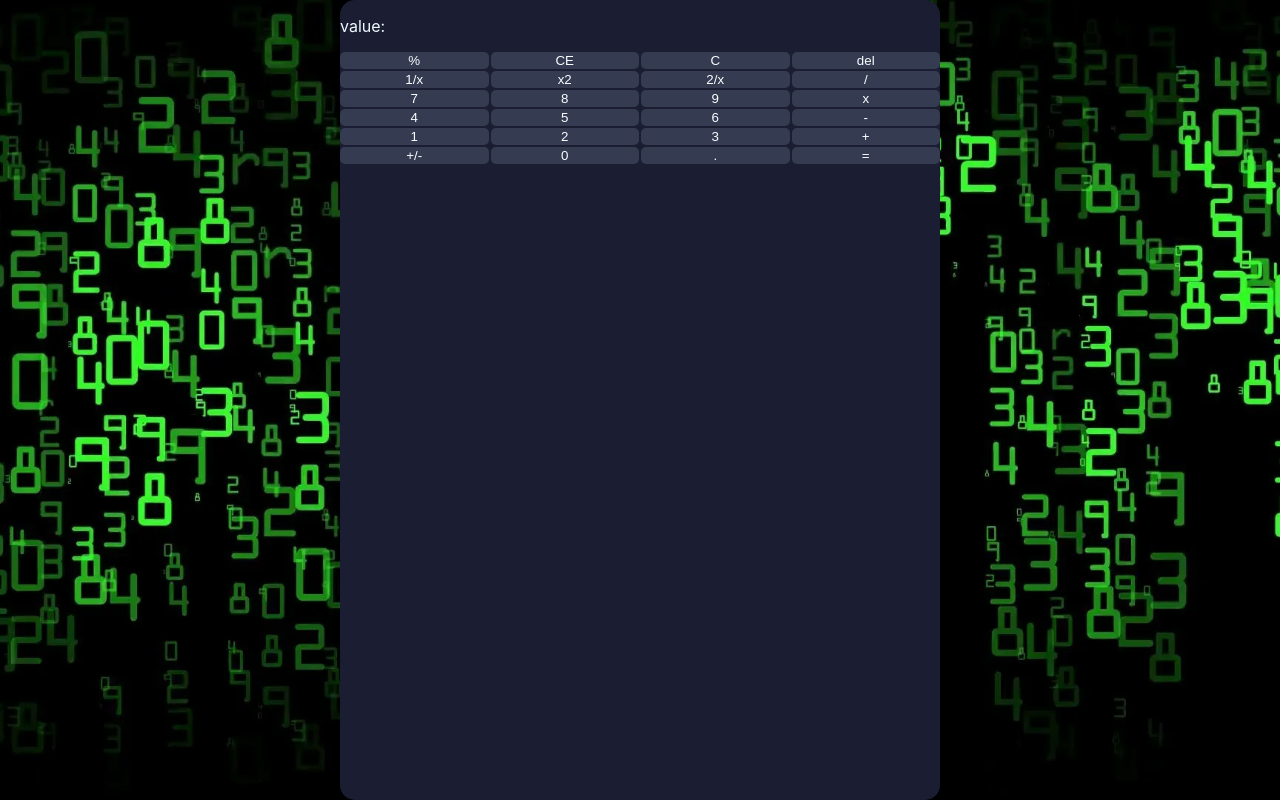
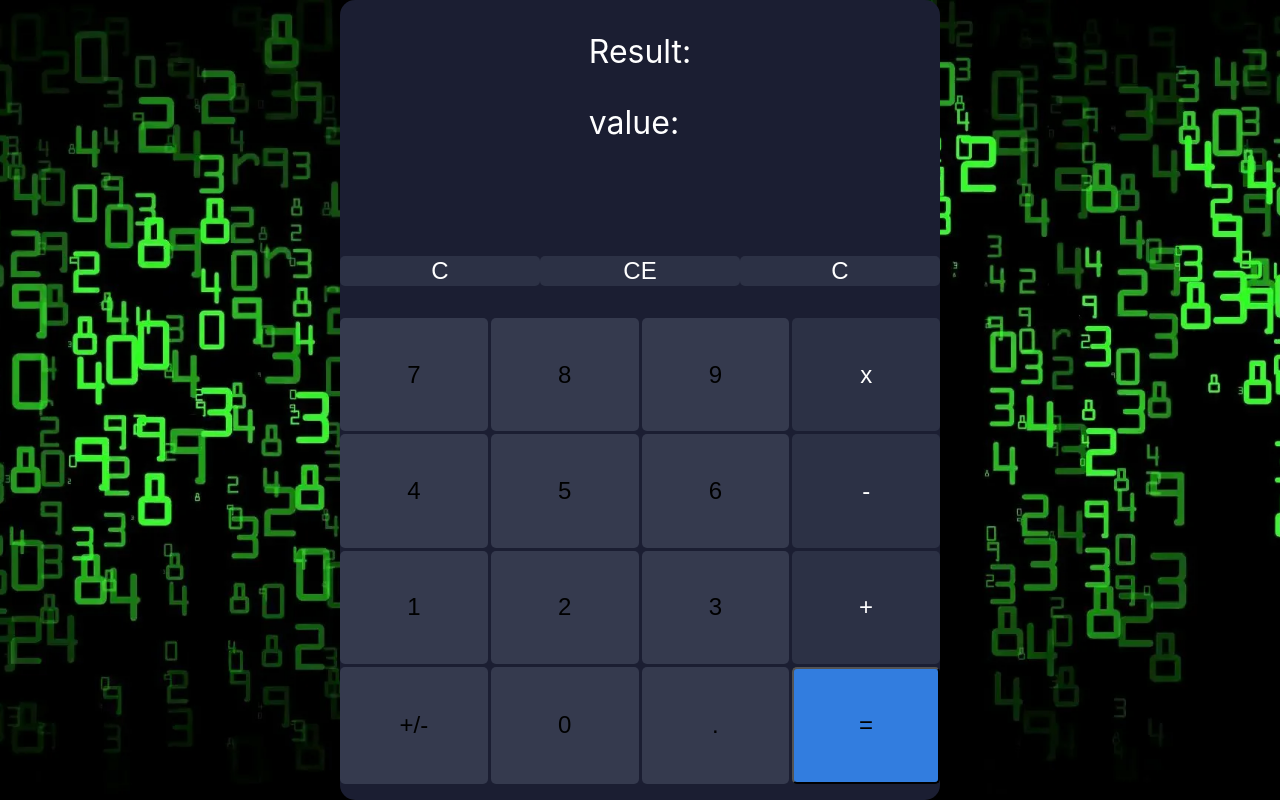
Before and after one commit to arazshikhli/calculator_app, a React (Create React App) app: page / in a window 1280 px wide. Built offline with nearby package versions, Linux system fonts and the light colour scheme.

Commit message:
fix(1/2 changed buttons styles)

```diff
--- a/src/App.js
+++ b/src/App.js
@@ -1,17 +1,11 @@
 
-import './App.css';
-import { Buttons } from './components/Buttons/Buttons';
-import DataProvider from './components/Context/DataContext';
-import { Display } from './components/Display/Display';
+import { Layout } from './components/Layout/Layout';
 
 function App() {
   return (
-    <DataProvider>
-          <div className='content'>
-        <Display/>
-        <Buttons/>
-    </div>
-    </DataProvider>
+<>
+<Layout/>
+</>
 
   );
 }
--- a/src/components/Buttons/ButtonItem.jsx
+++ /dev/null
@@ -1,5 +0,0 @@
-export const ButtonItem=()=>{
-    return <button>
-
-    </button>
-}
--- a/src/components/Buttons/Buttons.jsx
+++ b/src/components/Buttons/Buttons.jsx
@@ -1,62 +1,87 @@
 
-import { useContext, useState } from 'react'
+import { useContext, useEffect, useState } from 'react'
 import styles from './Buttons.module.css'
-import { DataContext} from '../Context/DataContext'
-
+import { DataContext,ResultContext} from '../Context/DataContext'
 
 
 export const Buttons=()=>{
 
-    const {value,setValue}=useContext(DataContext)
+const {dataValue,setDataValue}=useContext(DataContext)
+const {result,setResult}=useContext(ResultContext)
+// const includeSymbol=
+// const [includeSmbl,setIncludeSmbl]=useState(dataValue.includes('+'|'-'|'/'|'*'))
 
-const [btnValue,setBtnValue]=useState('');
+// useEffect(()=>{
+
+// },[includeSmbl])
+  const handleClick = (value) => {
+    if (result !== null) {
+      setDataValue(value);
+      setResult(null);
+    } else {
+      setDataValue(dataValue + value);
+    }
+  };
+  const calculateResult = () => {
+    try {
+      const operands = dataValue.split(/([+\-*/])/);
+      let calcResult = parseFloat(operands[0]);
+      // console.log(dataValue.includes('+'|'-'|'/'|'*'))
+      for (let i = 1; i < operands.length; i += 2) {
+        const operator = operands[i];
+        const nextOperand = parseFloat(operands[i + 1]);
+
+        switch (operator) {
+          case '+':
+            calcResult += nextOperand;
+            break;
+          case '-':
+            calcResult -= nextOperand;
+            break;
+          case '*':
+            calcResult *= nextOperand;
+            console.log(calcResult)
+            break;
+          case '/':
+            calcResult /= nextOperand;
+            break;
+          default:
+            break;
+        }
+      }
 
 
-const handleButtonClick = (value) => {
-    setInput(input + value);
+      setResult(calcResult);
+      setDataValue(calcResult)
+    } catch (error) {
+      setResult('Error');
+    }
   };
 
-const handleClick=()=>{
+    return <div className={styles.buttonsLayout}>
+       <ul className={styles.firstElements}>
+       <button onClick={()=>handleClick('')} className={styles.operationButtons}>C</button>
+       <button onClick={()=>handleClick('')} className={styles.operationButtons}>CE</button>
+       <button onClick={()=>handleClick('')} className={styles.operationButtons}>C</button>
+       </ul>
+        <ul className={styles.secondElements}>
+            <button onClick={()=>handleClick('7')} className={styles.numberButtons}>7</button>
+       <button onClick={()=>handleClick('8')} className={styles.numberButtons}>8</button>
+         <button onClick={()=>handleClick('9')} className={styles.numberButtons}>9</button>
+          <button onClick={()=>handleClick('*')} className={styles.operationButtons}>x</button>
+            <button onClick={()=>handleClick('4')} className={styles.numberButtons}>4</button>
+          <button onClick={()=>handleClick('5')} className={styles.numberButtons}>5</button>
+         <button onClick={()=>handleClick('6')} className={styles.numberButtons}>6</button>
+          <button onClick={()=>handleClick('-')} className={styles.operationButtons}>-</button>
+            <button onClick={()=>handleClick('1')} className={styles.numberButtons}>1</button>
+            <button onClick={()=>handleClick('2')} className={styles.numberButtons}>2</button>
+            <button onClick={()=>handleClick('3')} className={styles.numberButtons}>3</button>
+            <button onClick={()=>handleClick(`+`)} className={styles.operationButtons}>+</button>
+            <button onClick={()=>handleClick(``)} className={styles.numberButtons}>+/-</button>
+            <button onClick={()=>handleClick('0')} className={styles.numberButtons}>0</button>
+            <button onClick={()=>handleClick('.')} className={styles.numberButtons}>.</button>
+            <button onClick={()=>calculateResult()} className={styles.resultButton}>=</button>
+        </ul>
 
-
-}
-
-    return <div className={styles.buttonsLayout}>
-        {/* <ul>
-            {
-             numbers.map(function(number){
-                return (<li key={number}><input className={styles.numberBtn} type='button' value={number}/></li>)
-             })
-            }
-        </ul> */}
-        <div className={styles.buttonsContainer}>
-            <input
-
-            type='button' className={styles.button} value='%'/>
-            <button className={styles.button}>CE</button>
-            <button className={styles.button} onClick={()=>setValue('')}>C</button>
-            <button className={styles.button}>del</button>
-            <button className={styles.button}>1/x</button>
-            <button className={styles.button}>x2</button>
-            <button className={styles.button}>2/x</button>
-            <button className={styles.button}>/</button>
-            <button onClick={handleButtonClick} className={styles.button}>7</button>
-            <button  onClick={()=>setValue(value+'8')}  className={styles.button}>8</button>
-            <button  onClick={()=>setValue(value+'9')} className={styles.button}>9</button>
-            <button className={styles.button}>x</button>
-            <button onClick={()=>setBtnValue(btnValue+'4')} className={styles.button}>4</button>
-            <button onClick={()=>setBtnValue(btnValue+'5')} className={styles.button}>5</button>
-            <button onClick={()=>setBtnValue(btnValue+'6')} className={styles.button}>6</button>
-            <button className={styles.button}>-</button>
-            <button onClick={()=>setBtnValue(btnValue+'1')} className={styles.button}>1</button>
-            <button onClick={()=>setBtnValue(btnValue+'2')} className={styles.button}>2</button>
-            <button onClick={()=>setBtnValue(btnValue+'3')} className={styles.button}>3</button>
-            <button onClick={()=>setBtnValue(btnValue+'3')}  className={styles.button}>+</button>
-            <button className={styles.button}>+/-</button>
-            <button className={styles.button}>0</button>
-            <button className={styles.button}>.</button>
-            <button className={styles.button}>=</button>
-        </div>
-        <div>{btnValue}</div>
     </div>
 }
--- a/src/components/Buttons/Buttons.module.css
+++ b/src/components/Buttons/Buttons.module.css
@@ -1,8 +1,8 @@
-.buttonsLayout{
+/* .buttonsLayout{
 
   }
 
-  /* .buttonsLayout div{
+  .buttonsLayout {
       border: 1px solid gray;
       margin: 2px;
       border-radius: 2px;
@@ -10,7 +10,7 @@
       flex-direction: column;
       align-items: center;
       justify-content: center;
-  } */
+  }
   .buttonsLayout ul{
       list-style: none;
       width: 100%;
@@ -39,4 +39,55 @@
       color:#F8FEFF ;
       border-radius: 5px;
       border:none;
+  } */
+
+
+  .firstElements{
+    flex-grow: 1;
+    display: grid;
+    grid-template-columns: repeat(3,1fr);
+    width: 100%;
+    padding: 0;
+    width: 100%;
   }
+  .secondElements{
+    list-style: none;
+    display: grid;
+    grid-template-columns: repeat(4,1fr);
+    width: 100%;
+    flex-grow: 10;
+    height: 100%;
+    padding: 0;
+    gap: 3px;
+  }
+  .buttonsLayout{
+    width: 100%;
+    height: 70%;
+    display: flex;
+    flex-direction: column;
+  }
+  li{
+    width: 100%;
+  }
+ .operationButtons{
+    background-color: #2C3145;
+    border-radius: var(--btn-border);
+    border:none;
+    color: white;
+    font-size: var(--primary-size);
+    height: 100%;
+
+ }
+ .numberButtons{
+    background-color: var(--number-btn-color);
+    border-radius: var(--btn-border);
+    border:none;
+    font-size: var(--primary-size);
+    cursor: pointer;
+ }
+ .resultButton{
+    background-color: rgb(50, 125, 223);
+    font-size: var(--primary-size);
+    border-radius: var(--btn-border);
+    cursor: pointer;
+ }
--- a/src/components/Context/DataContext.jsx
+++ b/src/components/Context/DataContext.jsx
@@ -1,20 +1,21 @@
 import React, { createContext, useState } from 'react';
-import styles from './Context.module.css'
+import styles from './Context.module.css';
+
 export  const DataContext = createContext();
-
+export const ResultContext=createContext()
 
 
 export default function DataProvider  ({ children }) {
-    const [value, setValue] = useState('');
-    console.log(value)
-    return (<div className={styles.content}>
-    <div className={styles.contextLayout}>
-                  <DataContext.Provider value={{ value, setValue }}>
+    const [dataValue, setDataValue] = useState('');
+    const [result,setResult]=useState('')
+
+    return (<>
+    <DataContext.Provider value={{dataValue,setDataValue}}>
+        <ResultContext.Provider value={{result,setResult}}>
             {children}
-        </DataContext.Provider>
-        </div>
-    </div>
-
+        </ResultContext.Provider>
+    </DataContext.Provider>
+    </>
 
     );
 };
--- a/src/components/Display/Display.jsx
+++ b/src/components/Display/Display.jsx
@@ -1,12 +1,25 @@
-import React, { useContext } from 'react'
+import React, { useContext, useEffect } from 'react'
 import styles from './Display.module.css'
-import {DataContext} from '../Context/DataContext'
+import {DataContext,ResultContext} from '../Context/DataContext'
 export const Display = () => {
-    const {value,setValue}=useContext(DataContext)
+    const {dataValue}=useContext(DataContext);
+    const {result,setResult}=useContext(ResultContext)
+
+    useEffect(()=>{
+      setResult(result)
+    },[])
 
   return (
-    <div className='display'>
-    <p className={styles.display}>value: {value}</p>
+    <div className={styles.display}>
+
+    <p>Result: {result?<span>{result}</span>:''}</p>
+
+    <p className={styles.display}>value: {dataValue}</p>
+    {/* {
+      result?<div><p>{dataValue}</p>
+      <p>{result}</p>
+      </div>:<div><p>{''}</p><p>{dataValue}</p></div>
+    } */}
 
     </div>
   )
--- a/src/components/Display/Display.module.css
+++ b/src/components/Display/Display.module.css
@@ -1,3 +1,4 @@
 .display{
-    color: aliceblue;
+  color: white;
+  font-size: var(--display-result-size);
 }
--- /dev/null
+++ b/src/components/Layout/Layout.jsx
@@ -0,0 +1,20 @@
+import React from 'react'
+import {Buttons} from '../Buttons/Buttons'
+import DataProvider from '../Context/DataContext';
+import { Display } from '../Display/Display'
+import styles from './Layout.module.css'
+
+export const Layout = () => {
+  return (
+    <div className={styles.container}>
+      <div className={styles.calculate}>
+      <DataProvider>
+    <Display />
+    <Buttons/>
+</DataProvider>
+      </div>
+
+    </div>
+
+  )
+}
--- /dev/null
+++ b/src/components/Layout/Layout.module.css
@@ -0,0 +1,24 @@
+.container{
+    width: 100%;
+    min-height: 100vh;
+    background-image: url('../../assets//i.webp');
+    background-position: center;
+    background-repeat: no-repeat;
+    background-size: cover;
+    display: flex;
+    flex-direction: column;
+    justify-content: center;
+    align-items: center;
+}
+
+.calculate{
+width: 600px;
+height: 800px;
+background-color: #1B1E32;
+border-radius: 15px;
+display: flex;
+flex-direction: column;
+align-items: center;
+justify-content: space-between;
+
+}
--- a/src/index.css
+++ b/src/index.css
@@ -12,3 +12,10 @@ code {
     monospace;
 }
 /*  */
+
+:root{
+  --primary-size:24px;
+  --btn-border:5px;
+  --number-btn-color:#353A4E;
+  --display-result-size:32px;
+}
```
Also changed, not shown: src/App.css (deleted, +0 -12 lines).
